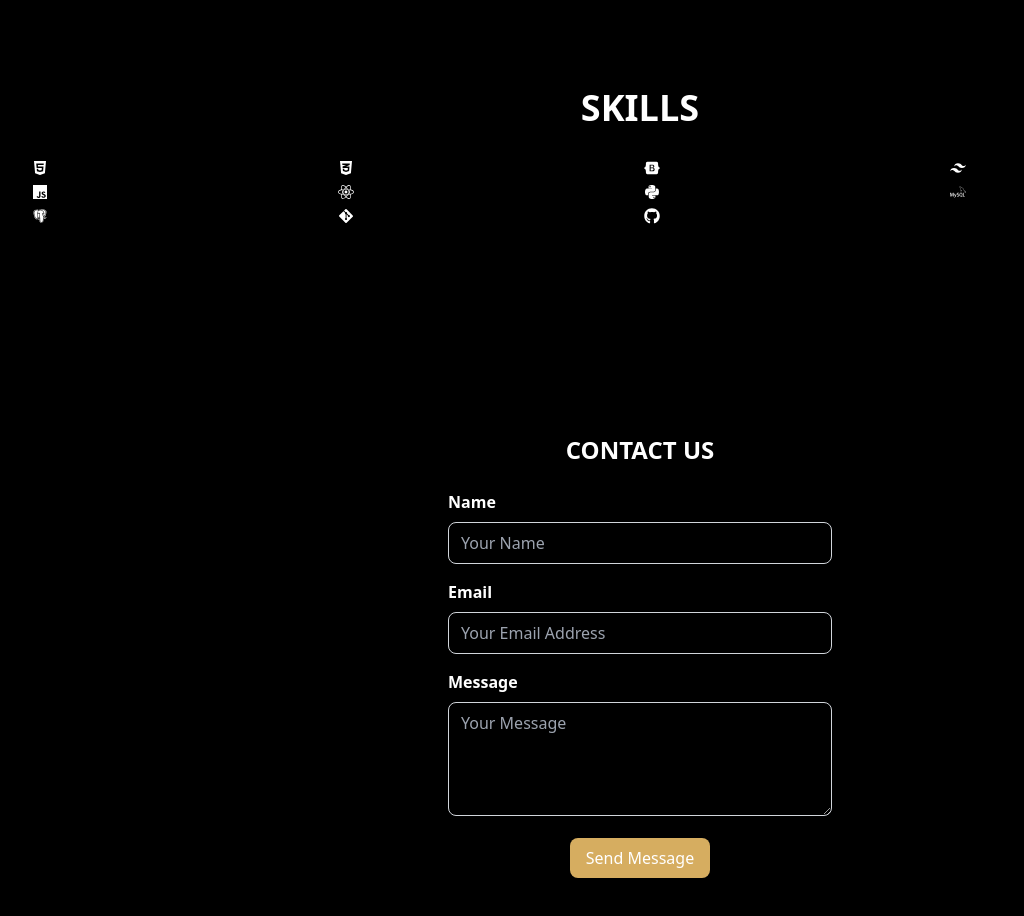
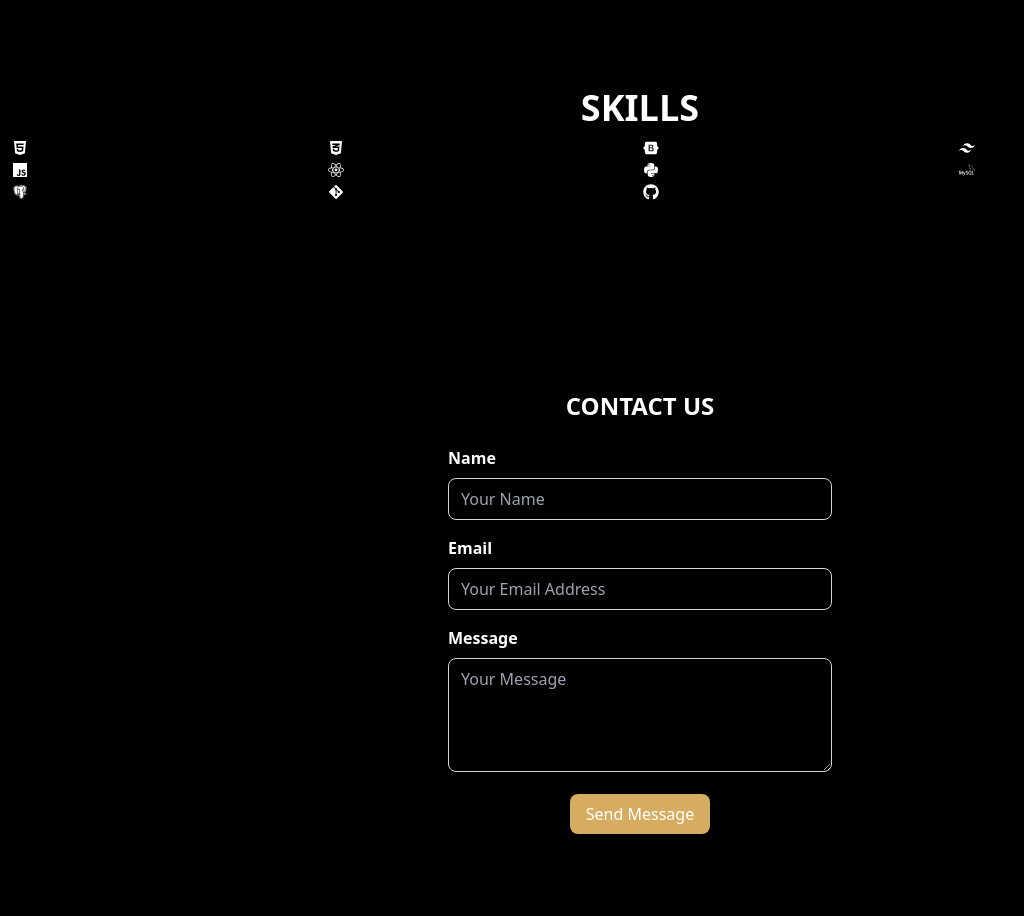
Before and after one commit to Ndungu-Muigai/new-portfolio, a React (Create React App) app: page /about in a window 1280 px wide. Shown: the part 1320-2236 px from the top of the page, without its empty margins (0-1024 px from the left). Built offline with nearby package versions, Linux system fonts and the light colour scheme; a web font is replaced by a local one.

Commit message:
Styling the skills section icons

```diff
--- a/src/Pages/Skills.js
+++ b/src/Pages/Skills.js
@@ -10,7 +10,7 @@ const Skills = () =>
     return (
         <>
             <h1>Skills</h1>
-            <div className="grid grid-cols-4 gap-2 p-8">
+            <div className="grid grid-cols-4 gap-1.5 p-3">
                 <FaHtml5/>
                 <FaCss3Alt/>
                 <FaBootstrap/>
```
